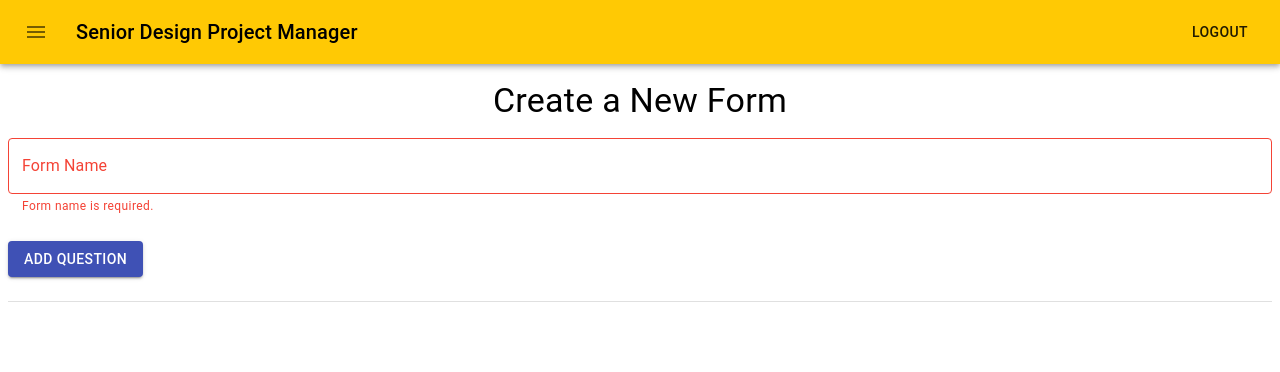
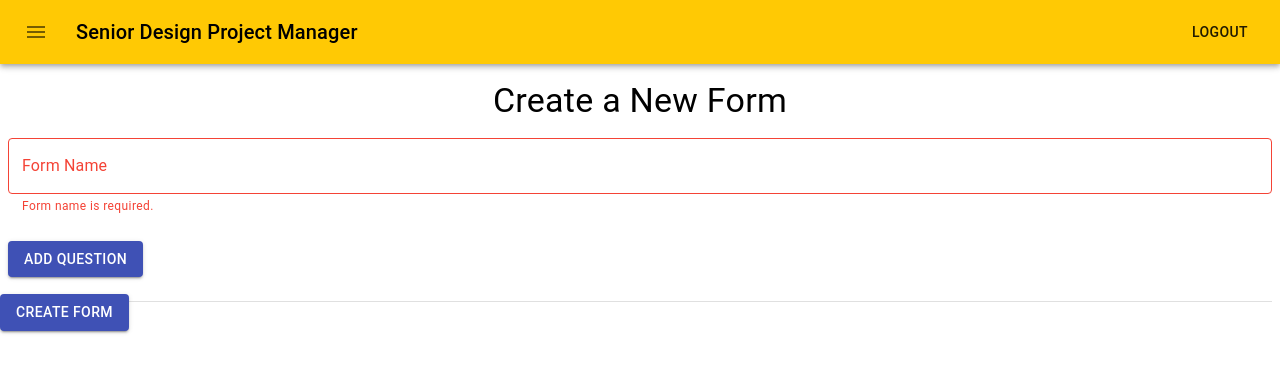
Before and after one commit to nguderian/SDPM, a React (Create React App) app in the folder frontend/: page /NewForm in a window 1280 px wide. Shown: the top 372 px of the page. Built offline with nearby package versions, Linux system fonts and the light colour scheme.

Commit message:
Pausing work

```diff
--- a/frontend/src/components/forms/NewForm.js
+++ b/frontend/src/components/forms/NewForm.js
@@ -50,7 +50,7 @@ const useStyles = makeStyles(theme => ({
         margin: theme.spacing(1),
         marginBottom: theme.spacing(2),
         marginTop: theme.spacing(2)
-    }
+    },
 }));
 
 const NewForm = () => {
@@ -156,6 +156,9 @@ const NewForm = () => {
         );
     };
 
+    const createForm = () => {
+
+    }
     return (
         <div>
             <Typography variant="h4" className={classes.pageTitle}>Create a New Form</Typography>
@@ -209,6 +212,12 @@ const NewForm = () => {
                     )}
                 </Grid>
             </div>
+            <Button
+                variant="contained"
+                color="primary"
+                onClick={createForm}>
+                Create Form
+            </Button>
             {modificationParameters.deleteQuestionOpen && <DeleteQuestion
                 open={modificationParameters.deleteQuestionOpen}
                 onClose={() => handleModificationParameters(["deleteQuestionOpen"], [false])}
```
